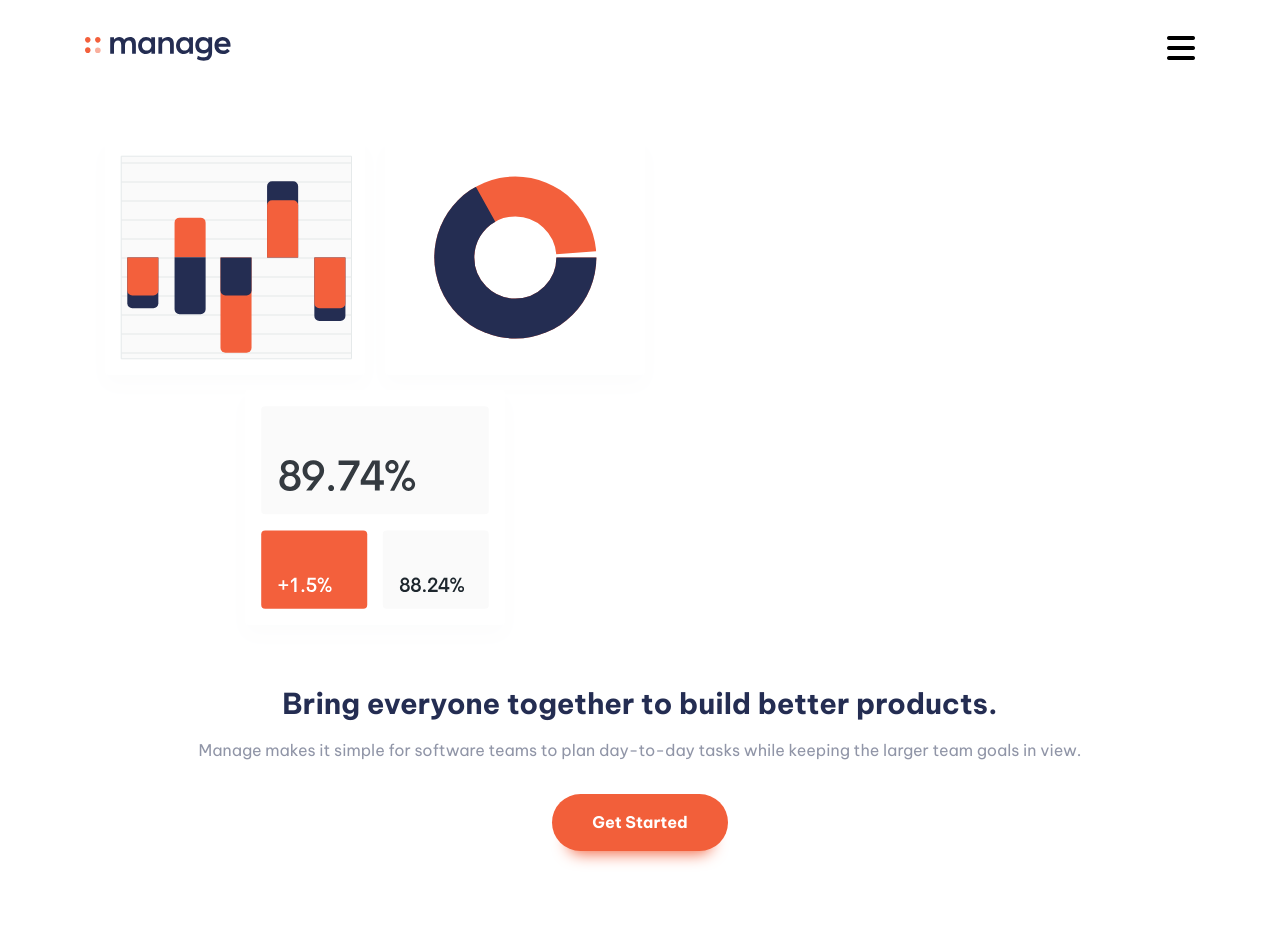
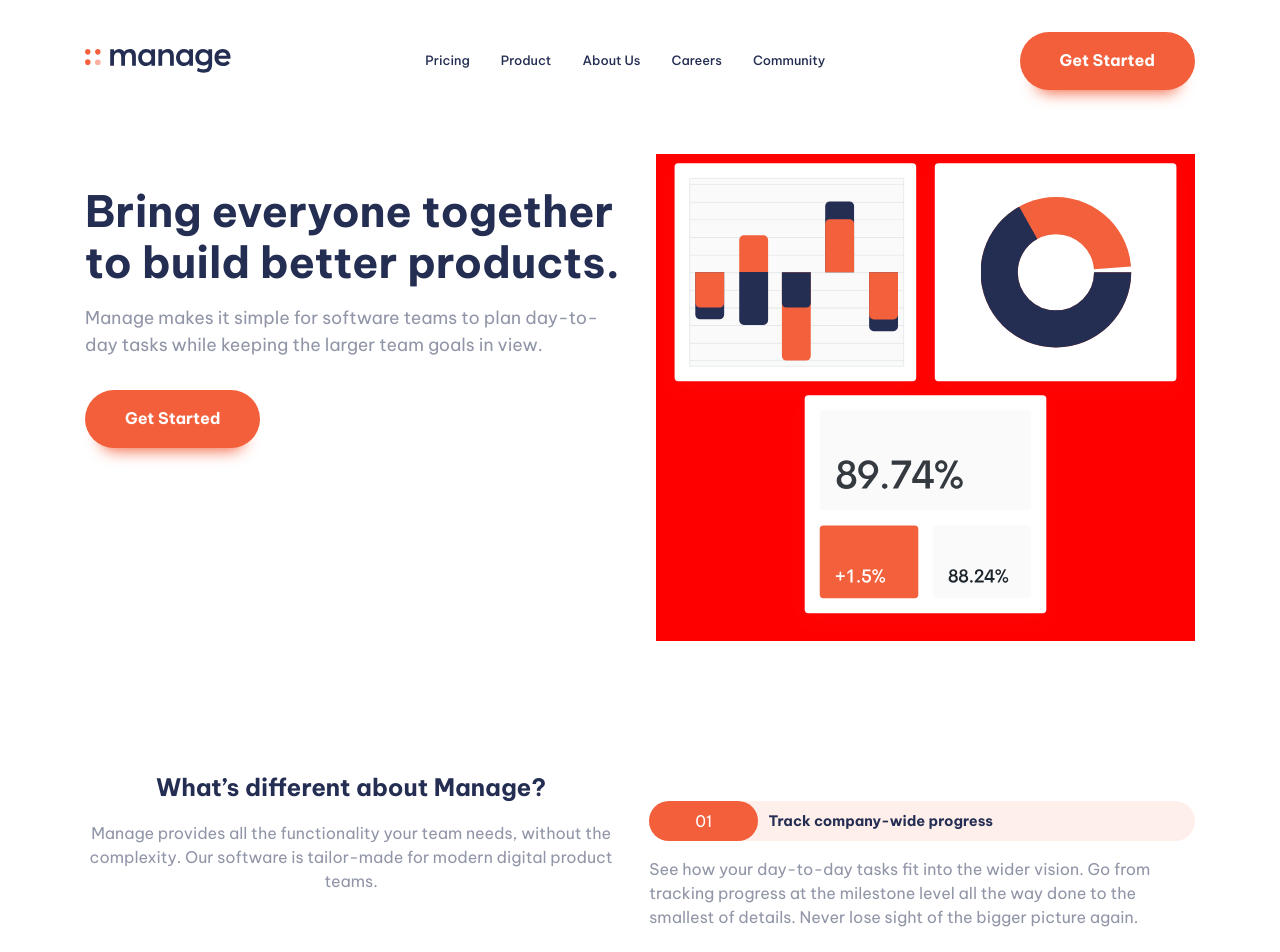
Before and after one commit to RodneyTakundaMadondo/Manage-Landing-Page-Master, a plain HTML site: page index.html in a window 1280 px wide. Shown: the top 952 px of the page. Drawn offline with Linux system fonts and the light colour scheme.

Commit message:
final commit

```diff
--- a/index.html
+++ b/index.html
@@ -99,7 +99,7 @@
             </p>
           </div>
 
-          <div>
+          <div class="even-columns__points">
             <div class="point">
 
               <div class="number-heading">
--- a/scss/style.scss
+++ b/scss/style.scss
@@ -100,6 +100,7 @@ body {
                 border: 0;
                 transition: transform 0.4s ease-in-out;
                 z-index: 1000;
+                cursor: pointer;
             }
 
             button:hover {
@@ -110,6 +111,7 @@ body {
         // the links drop down menu
         .links {
             display: none;
+            cursor: pointer;
             width: min(1110px, 100% - 3rem);
             background-color: white;
             z-index: 2000;
@@ -140,6 +142,42 @@ body {
     }
 }
 
+@media (min-width:800px) {
+    .header {
+        &__navigation {
+
+            .button {
+                display: inline-block;
+            }
+
+            //drop down buttons
+            .buttons {
+                button {
+                    display: none;
+
+                }
+            }
+
+            // the links drop down menu
+            .links {
+                display: flex;
+                justify-content: space-between;
+                width: auto;
+                background-color: transparent;
+                z-index: 0;
+                position: static;
+                padding-block: 0;
+                border-radius: 0;
+                box-shadow: none;
+                font-size: 0.8rem;
+                flex: 0 1 25rem;
+                cursor: pointer;
+            }
+        }
+    }
+}
+
+
 .hero-section {
     padding-block: 2rem;
     margin-bottom: 4rem;
@@ -150,7 +188,20 @@ body {
         z-index: -1;
 
         .even-columns {
-
+            &__image{
+                position: relative;
+                text-align: center;
+                background-color: red;
+                display: flex;
+                justify-content: center;
+            }
+            // &__image::before{
+            //     content: url('../images/bg-tablet-pattern.svg');
+            //     position: absolute;
+            //     z-index: -1000;
+            //     top: -30rem;
+            //     right: -25rem;
+            // }
             &__text {
                 text-align: center;
 
@@ -167,6 +218,40 @@ body {
             }
         }
 
+    }
+}
+
+@media (min-width:800px) {
+
+    .hero-section {
+        &__container {
+
+            .even-columns {
+                grid-template-columns: 1fr 1fr;
+
+                &__image {
+                    grid-column: 2/3;
+                }
+
+                &__text {
+                    padding-block: 2rem;
+                    grid-column: 1/2;
+                    text-align: left;
+                    grid-row:1/2;
+                    h1 {
+                        font-size: 2.7rem !important;
+                        text-align: left;
+                    }
+
+                    p {
+                        text-align: left;
+                        font-size: 1.1rem;
+                    }
+
+                }
+            }
+
+        }
     }
 }
 
@@ -200,6 +285,7 @@ body {
                 gap: 10px;
                 border-radius: 100vmax;
                 margin-bottom: 1rem;
+
                 .number {
                     background-color: $bright-red;
                     padding: 0.5rem;
@@ -218,6 +304,42 @@ body {
 
     }
 }
+@media (min-width:800px){
+    .difference {
+        &__container {
+        }
+
+        .even-columns {
+            &__text {
+               grid-column:1/2;
+                h2 {
+
+                }
+            }
+            &__points{
+                grid-column: 2/3;
+            }
+
+            .point {
+
+
+                .number-heading {
+
+
+                    .number {
+
+                    }
+
+                    h4 {
+                     text-align: auto;
+                    }
+                }
+
+            }
+
+        }
+    }
+}
 
 .carousel {
     padding-block: 2rem;
@@ -227,6 +349,7 @@ body {
         width: min(1110px, 100% - 3rem);
         margin-inline: auto;
         text-align: center;
+
         h2 {
             text-align: center;
             margin-bottom: 8rem;
@@ -239,6 +362,7 @@ body {
 
         margin-bottom: 2rem;
         position: relative;
+
         .person {
             padding: 2rem;
             display: flex;
@@ -260,60 +384,66 @@ body {
                 }
 
             }
-            &__name{
-               margin:2rem 0;
-               font-size: 0.9rem;
+
+            &__name {
+                margin: 2rem 0;
+                font-size: 0.9rem;
             }
         }
     }
 }
-.ending{
 
-    &__container{
+.ending {
+
+    &__container {
         padding-block: 3rem;
         padding-inline: 3rem;
-        width: min(1110px, 100%);
         margin-inline: auto;
         background-color: $bright-red;
-        color: $very-light-gray ;
+        color: $very-light-gray;
 
-        .even-columns{
+        .even-columns {
             text-align: center;
-            .text{
+
+            .text {
                 font-size: 2rem;
                 font-weight: 700;
             }
-            button[data-type="inverse"]{
+
+            button[data-type="inverse"] {
                 background: white;
-                color:$bright-red;
+                color: $bright-red;
             }
         }
     }
 }
-.footer{
-    &__container{
-        width: min(1110px, 100%);
+
+.footer {
+    &__container {
         margin-inline: auto;
         text-align: center;
         padding-block: 2rem;
         padding-inline: 2rem;
         background-color: $very-dark-blue;
 
-        .even-columns{
-            form{
+        .even-columns {
+            form {
                 display: flex;
                 justify-content: space-between;
                 gap: 1rem;
-                input{
-                    padding: 0.5rem 1rem ;
+
+                input {
+                    padding: 0.5rem 1rem;
                     border-radius: 20px;
                     border: none;
                     width: 90%;
                 }
-                input::placeholder{
+
+                input::placeholder {
                     font-size: 0.8rem;
                 }
-                button{
+
+                button {
                     background-color: $bright-red;
                     padding: 0.5rem;
                     width: 30%;
@@ -323,43 +453,52 @@ body {
                     border: none;
                 }
             }
-            .even-columns{
+
+            .even-columns {
                 grid-template-columns: 1fr 1fr;
                 color: white;
             }
-            .footer-nav{
+
+            .footer-nav {
                 display: flex;
                 flex-direction: column;
                 align-items: center;
-                ul li{
+
+                ul li {
                     list-style: none;
                     text-align: left;
                     margin-bottom: 1rem;
                 }
-                li a{
+
+                li a {
                     text-decoration: none;
                 }
             }
-            .links-logo{
-                .links{
+
+            .links-logo {
+                .links {
                     margin-bottom: 2rem;
-                    ul{
+
+                    ul {
                         display: flex;
                         justify-content: space-between;
                         color: white;
                     }
-                    ul li{
+
+                    ul li {
                         list-style: none;
                     }
                 }
-                .logo{
-                    img{
+
+                .logo {
+                    img {
                         margin-inline: auto;
                         color: white;
                     }
                 }
             }
-            p{
+
+            p {
                 color: white;
             }
         }
```
Also changed, not shown: dist/style.css, 1 other file.
